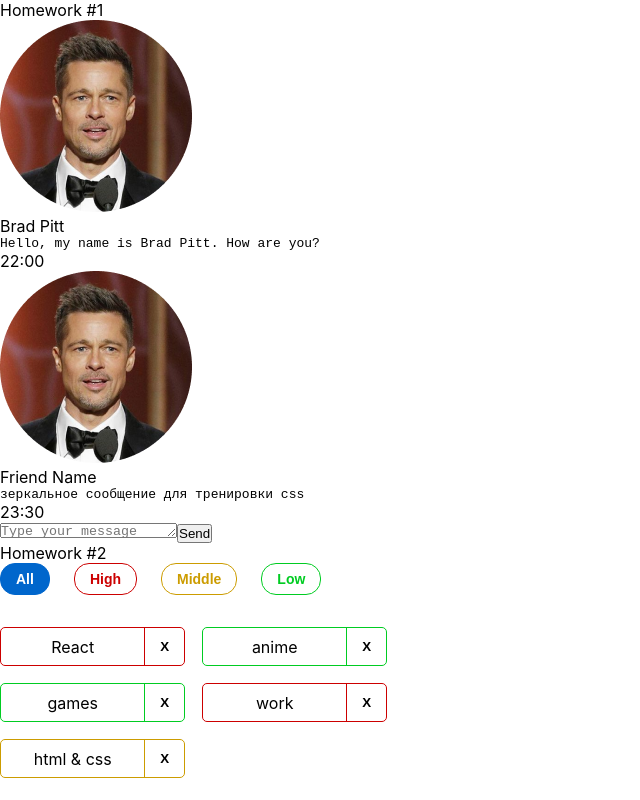
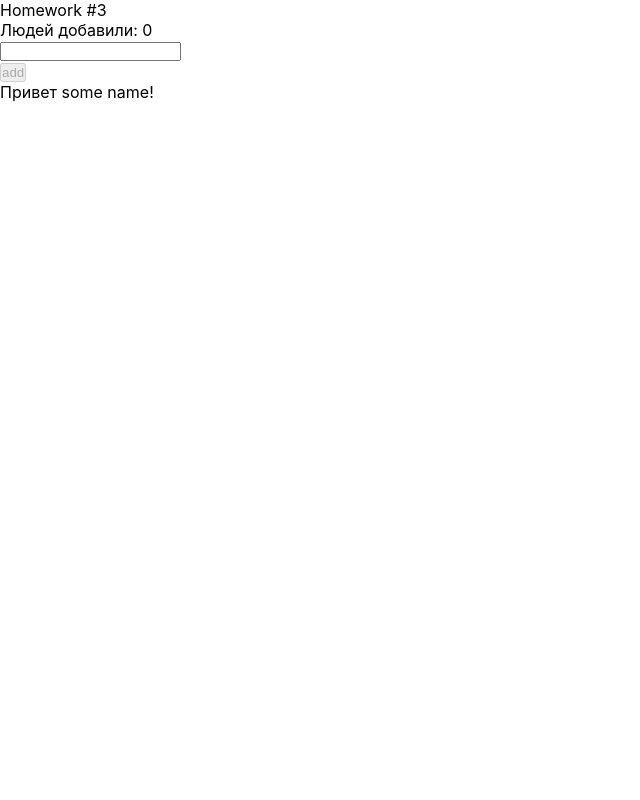
Before and after one commit to GlebN-k/Autocheck-tasks, a React (Create React App) app: page / in a window 1280 px wide. Shown: the whole page, without its empty margins (0-640 px from the left). Built offline with nearby package versions, Linux system fonts and the light colour scheme.

Commit message:
tuesday2-todo-3

```diff
--- a/src/s1-main/App.tsx
+++ b/src/s1-main/App.tsx
@@ -2,15 +2,16 @@ import React from 'react'
 import s from './App.module.css'
 import HW1 from '../s2-homeworks/hw01/HW1'
 import HW2 from '../s2-homeworks/hw02/HW2'
+import HW3 from '../s2-homeworks/hw03/HW3'
 
 
 function App() {
     return (
         <div className={s.App}>
-            <HW1/>
+            {/* <HW1/> */}
             {/*раскомментировать по ходу выполнения*/}
-            <HW2/>
-            {/*<HW3/>*/}
+            {/* <HW2/> */}
+            <HW3/>
             {/*<HW4/>*/}
 
             {/*при выполнении дз 5 и более - закомментировать здесь дз 1-4, так как они есть внутри дз 5*/}
--- a/src/s2-homeworks/hw03/HW3.tsx
+++ b/src/s2-homeworks/hw03/HW3.tsx
@@ -19,20 +19,20 @@ import GreetingContainer from './GreetingContainer'
 
 // types
 export type UserType = {
-    _id: any // need to fix any
-    name: any // need to fix any
+    _id: number // need to fix any
+    name: string // need to fix any
 }
 
-export const pureAddUserCallback = (name: any, setUsers: any, users: any) => { // need to fix any
+export const pureAddUserCallback = (name: string, setUsers: () => void, users: UserType[]) => { // need to fix any
     const user = { // need to fix
     }
     setUsers([...users, user])
 }
 
 const HW3 = () => {
-    const [users, setUsers] = useState<any>([]) // need to fix any
+    const [users, setUsers] = useState<UserType[]>([]) // need to fix any
 
-    const addUserCallback = (name: any) => { // need to fix any
+    const addUserCallback = (name: string) => { // need to fix any
         pureAddUserCallback(name, setUsers, users)
     }
 
```
